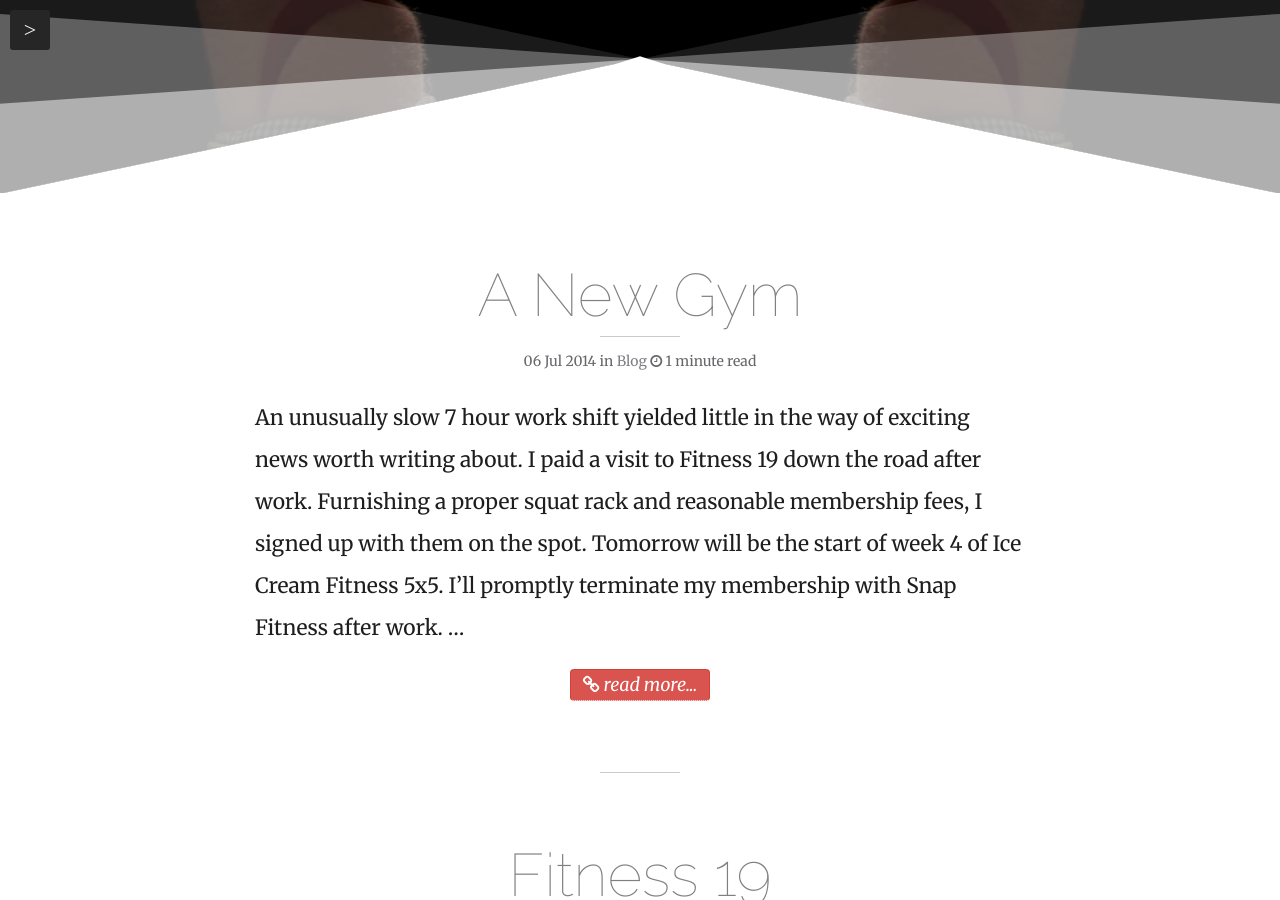
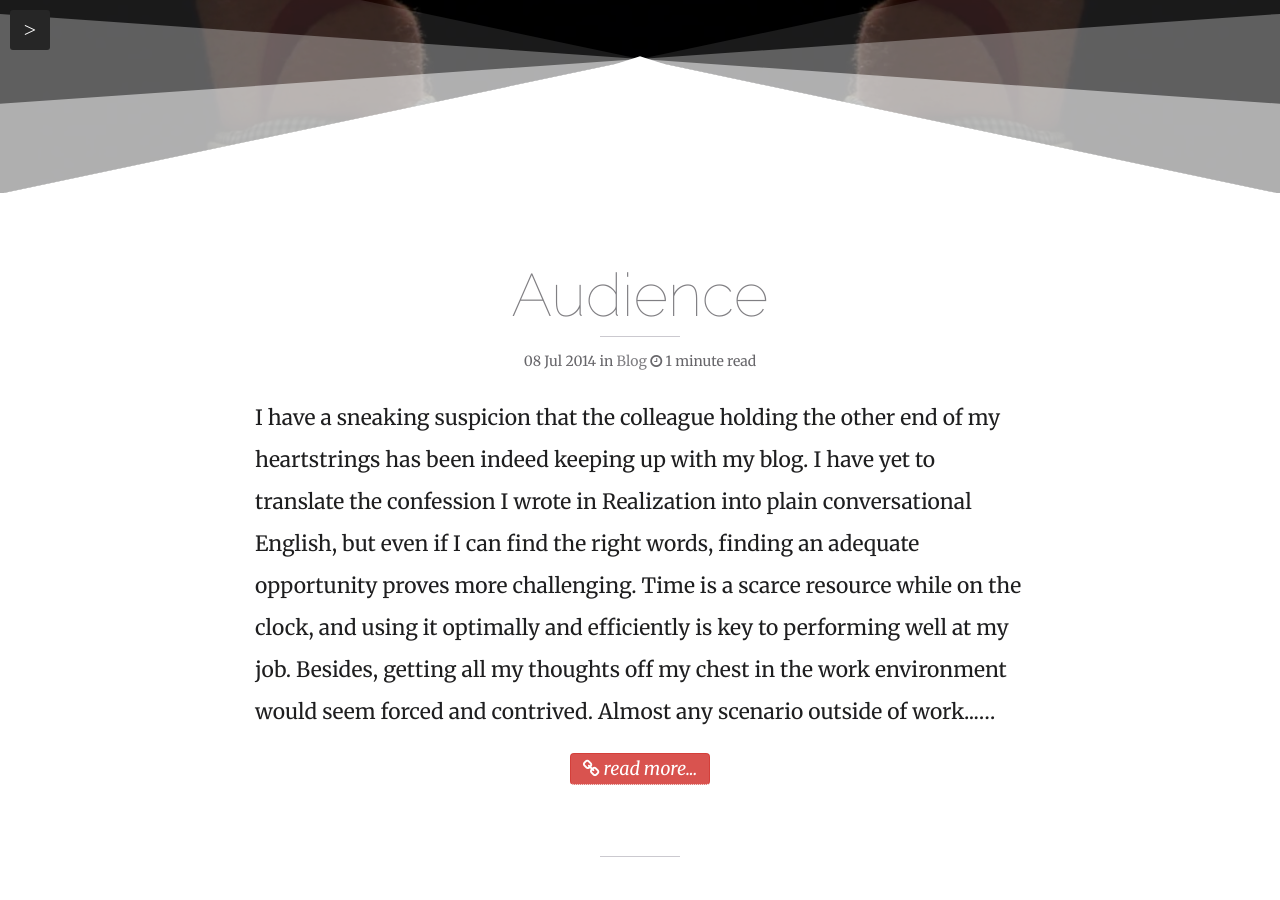
Before and after one commit to kobayash1/kobayash1.github.io, a Jekyll site: the page built from index.html, in a window 1280 px wide and 900 px high, scrolled down 347 px. Built offline with Jekyll 4.4.1, drawn with Linux system fonts in a browser that asks for light colours; nearby versions of some CDN libraries; the list of posts is cut into pages by our own code; some of the changed text lies outside the part shown.

Commit message:
new post

```diff
--- a/_posts/2014-07-06-a-new-gym.md
+++ b/_posts/2014-07-06-a-new-gym.md
@@ -4,16 +4,8 @@ title: "A New Gym"
 description: "Necessity breeds change"
 category: blog
 comments: true
-headline: "You're killing me!"
+headline: "Yes, this will do"
 share: true
-tags: [blog, fitness, work]
+tags: [blog, fitness]
 ---
 An unusually slow 7 hour work shift yielded little in the way of exciting news worth writing about.  I paid a visit to Fitness 19 down the road after work.  Furnishing a proper squat rack and reasonable membership fees, I signed up with them on the spot.  Tomorrow will be the start of week 4 of Ice Cream Fitness 5x5.  I'll promptly terminate my membership with Snap Fitness after work.
-
-----
-
-## Work
-
-I have a sneaking suspicion that the colleague holding the other end of my heartstrings has been indeed keeping up with my blog.  I have yet to translate the confession I wrote in *[Realization](http://chrisbayot.com/2014/realization)* into plain conversational English, but even if I can find the right words, finding an adequate opportunity proves more challenging.  Time is a scarce resource while on the clock, and using it optimally and efficiently is key to performing well.  Besides, getting all my thoughts off my chest in the work environment would seem forced and contrived.  Almost any scenario outside of work would be appropriate for me to properly spill my thoughts.  Such an opportunity, however, will have to be created by my colleague and likely will not be decided upon until after her summer classes.
-
-The wait, if not killing me, is certainly weighing heavily on my mind every day.  Thankfully I can turn to my personal fitness and other hobbies to keep my mind preoccupied.
--- /dev/null
+++ b/_posts/2014-07-08-audience.md
@@ -0,0 +1,13 @@
+---
+layout: post
+title: "Audience"
+description: "The right opportunity"
+category: blog
+comments: true
+headline: "You're killing me!"
+share: true
+tags: [blog, work]
+---
+I have a sneaking suspicion that the colleague holding the other end of my heartstrings has been indeed keeping up with my blog.  I have yet to translate the confession I wrote in *[Realization](http://chrisbayot.com/2014/realization)* into plain conversational English, but even if I can find the right words, finding an adequate opportunity proves more challenging.  Time is a scarce resource while on the clock, and using it optimally and efficiently is key to performing well at my job.  Besides, getting all my thoughts off my chest in the work environment would seem forced and contrived.  Almost any scenario outside of work would be appropriate for me to properly spill my thoughts.  Such an opportunity, however, will have to be created by my colleague and likely will not be decided upon until after her summer classes.
+
+The wait, if not killing me, is certainly weighing heavily on my mind every day.  Thankfully I can turn to my personal fitness and other hobbies to keep my mind preoccupied.
```
